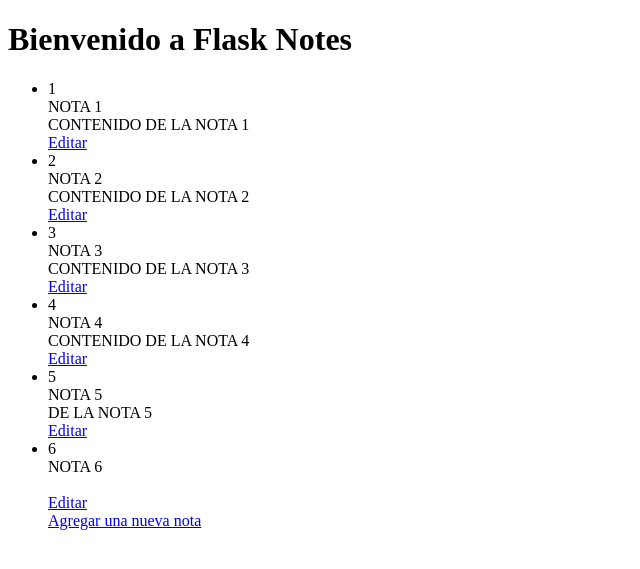
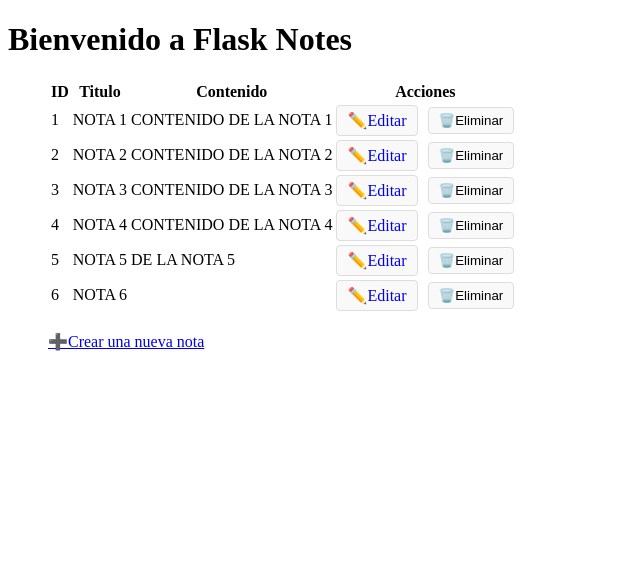
Before and after one commit to Edward117i/notes_app, a Flask app: page / in a window 1280 px wide. Shown: the top 569 px of the page, without its empty margins (0-640 px from the left). Run offline with Flask 3, Linux system fonts and the light colour scheme.

Commit message:
Add delete, edite, note functionality and enhance UI for notes management, more add gitgnore

```diff
--- a/app.py
+++ b/app.py
@@ -79,3 +79,15 @@ def edit_note(id):
         return redirect(url_for('home'))
 
     return render_template('edit_form.html', note=note)
+
+@app.route("/eliminar-nota/<int:id>", methods=['GET', 'POST'])
+def delete_note(id):
+    note = Note.query.get_or_404(id)
+
+    if request.method == 'POST':
+        db.session.delete(note)
+        db.session.commit()
+
+        return redirect(url_for('home'))
+
+    return render_template('delete_form.html', note=note)
--- a/templates/edit_form.html
+++ b/templates/edit_form.html
@@ -11,10 +11,12 @@
         <label for="title">Titulo</label>
         <input type="text" name="title" id="title" value="{{ note.title }}">
         <br>
+        <br>
         <label for="content">Contenido</label>
         <input type="text" name="content" id="content" value="{{ note.content }}">
         <br>
-        <input type="submit" value="Guardar Nota">
+        <br>
+        <input type="submit" value="Guardar">
     </form>
 </body>
 </html>
--- a/templates/home.html
+++ b/templates/home.html
@@ -4,25 +4,64 @@
     <meta charset="UTF-8">
     <meta name="viewport" content="width=device-width, initial-scale=1.0">
     <title>Pagina de inicio</title>
+    <style>
+        .acciones {
+            display: flex;
+            gap: 10px;
+            align-items: center;
+        }
+        .acciones form {
+            margin: 0;
+        }
+        .acciones a, .acciones button {
+            text-decoration: none;
+            padding: 5px 10px;
+            cursor: pointer;
+            border: 1px solid #ddd;
+            border-radius: 4px;
+            background-color: #f9f9f9;
+        }
+        .acciones button {
+            border: 1px solid #ddd;
+            background-color: #f9f9f9;
+        }
+    </style>
 </head>
 <body>
     <h1>Bienvenido a Flask Notes</h1>
-    <ul>
-        {% for note in notes %}
-    <li>
-        {{note.id}}
+    <ul id="notesList">
+        <table>
+            <thead>
+                <tr>
+                    <th>ID</th>
+                    <th>Titulo</th>
+                    <th>Contenido</th>
+                    <th>Acciones</th>
+                </tr>
+            </thead>
+            <tbody>
+                {% for note in notes %}
+                <tr>
+                    <td>{{ note.id }}</td>
+                    <td>{{ note.title }}</td>
+                    <td>{{ note.content }}</td>
+                    <td>
+                        <div class="acciones">
+                            <a href="{{ url_for('edit_note', id=note.id) }}">✏️Editar</a>
+                            <form action="{{ url_for('delete_note', id=note.id) }}" method="POST" onsubmit="return confirm('¿Estás seguro de que deseas eliminar esta nota?');">
+                                <button type="submit">🗑️Eliminar</button>
+                            </form>
+                        </div>
+                    </td>
+                </tr>
+                {% else %}
+                <tr>
+                    <td colspan="4">Aún no se han creado notas.</td>
+                </tr>
+                {% endfor %}
+            </tbody>
+        </table>
         <br>
-        {{ note.title }}
-        <br>
-        {{ note.content }}
-        <br>
-        <a href="{{ url_for('edit_note', id=note.id) }}">Editar</a>
-    </li>
-        {% else %}
-        <p>Aún no se han creado notas.</p>
-        {% endfor %}
-
-        <a href="{{ url_for('create_note') }}">Agregar una nueva nota</a>
-    </ul>
+        <a href="{{ url_for('create_note') }}">➕Crear una nueva nota</a>
 </body>
 </html>
--- a/templates/note_form.html
+++ b/templates/note_form.html
@@ -14,6 +14,7 @@
         <label for="content">Contenido</label>
         <input type="text" name="content" id="content">
         <br>
+        <br>
         <input type="submit" value="Agregar Nota">
     </form>
 </body>
```
Also changed, not shown: notes.sqlite, 1 other file.
